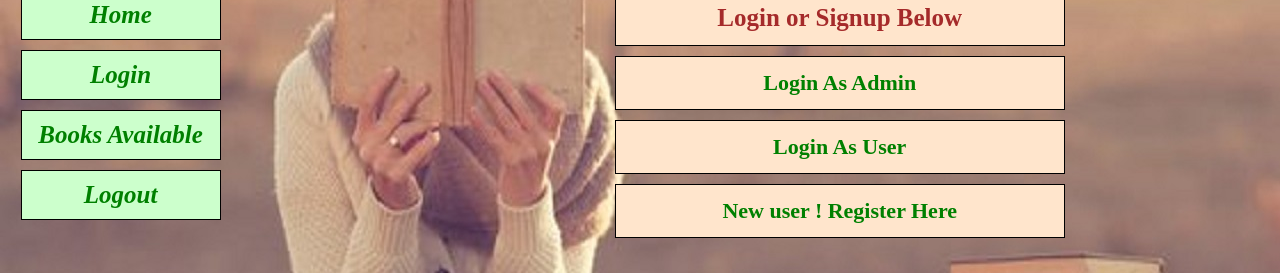
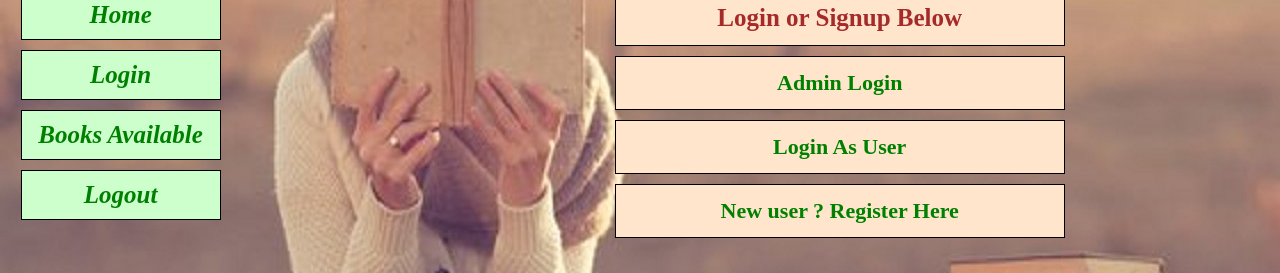
Before and after one commit to Pc-Prakhar/MavenProjects1, a plain HTML site: page WebContent/index.html in a window 1280 px wide. Shown: the part 243-516 px from the top of the page. Drawn offline with Linux system fonts and the light colour scheme.

Commit message:
Update index.html

```diff
--- a/WebContent/index.html
+++ b/WebContent/index.html
@@ -103,7 +103,7 @@
 	<table class="tab" border="0px solid black">
 
 		<tr>
-			<td><a href="AdminLogin.html">Login As Admin</a></td>
+			<td><a href="AdminLogin.html">Admin Login</a></td>
 		</tr>
 	</table>
 	<table class="tab" border="0px solid black">
@@ -114,7 +114,7 @@
 	</table>
 	<table class="tab green">
 		<tr>
-			<td><a href="UserRegister.html">New user ! Register Here</a></td>
+			<td><a href="UserRegister.html">New user ? Register Here</a></td>
 		</tr>
 	</table>
 
```
